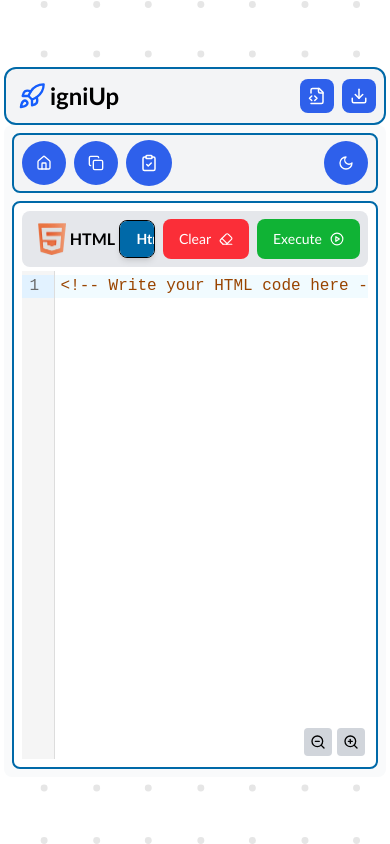
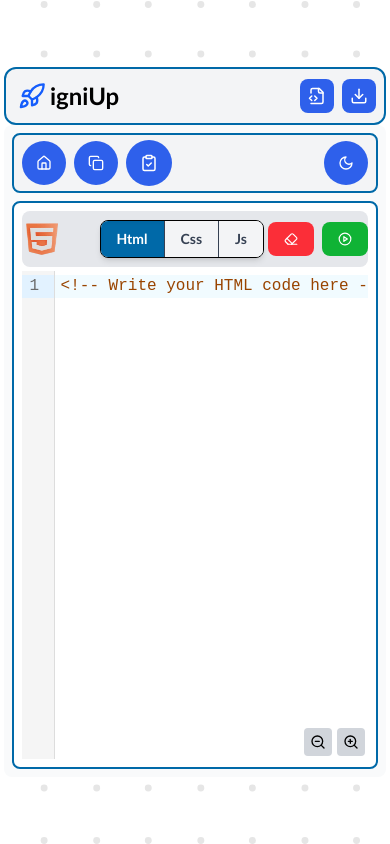
Before and after one commit to Atif-Muhammad/igniPulse-IDE, a React (Vite) app in the folder Frontend/: page /html in a window 390 px wide. Built offline with nearby package versions, Linux system fonts and the light colour scheme; no server answers.

Commit message:
set the issues

```diff
--- a/Frontend/src/Pages/HtmlIDE.jsx
+++ b/Frontend/src/Pages/HtmlIDE.jsx
@@ -172,12 +172,17 @@
       const container = document.getElementById(id);
       if (!container) return;
 
+      // Clear existing content
       container.innerHTML = "";
+
+      // Create new iframe
       const iframe = document.createElement("iframe");
       iframe.style.width = "100%";
       iframe.style.height = "100%";
+      iframe.style.border = "none";
       container.appendChild(iframe);
 
+      // Write content to iframe
       const doc = iframe.contentDocument || iframe.contentWindow.document;
       doc.open();
       doc.write(htmlString);
@@ -185,33 +190,31 @@
     });
   };
 
+  useEffect(() => {
+    // If output should be shown and we're on mobile
+    if (showOutput && window.innerWidth < 768) {
+      const mobileOutput = document.getElementById("outputDivMobile");
+      if (mobileOutput && mobileOutput.innerHTML === "") {
+        const content = getCombinedContent();
+        appendToOutputDivs(content);
+      }
+    }
+  }, [showOutput]);
+
   const handleRun = async () => {
     const content = getCombinedContent();
     clearOutput();
     setDisable(true);
     setLoading(true);
+
+    // Always show output on mobile when executing
+    if (window.innerWidth < 768) {
+      // Mobile breakpoint
       setShowOutput(true);
+    }
+
     setShouldRunCode(true);
-
-    // Update both regular output and modal output
     appendToOutputDivs(content);
-
-    // Also update modal content if open
-    if (isOutputModalOpen) {
-      const modalOutput = document.getElementById("outputModalContent");
-      if (modalOutput) {
-        modalOutput.innerHTML = "";
-        const iframe = document.createElement("iframe");
-        iframe.style.width = "100%";
-        iframe.style.height = "100%";
-        modalOutput.appendChild(iframe);
-
-        const doc = iframe.contentDocument || iframe.contentWindow.document;
-        doc.open();
-        doc.write(content);
-        doc.close();
-      }
-    }
   };
 
   const handleClose = () => {
@@ -574,7 +577,28 @@
     }
   };
 
-  const OutputModal = () => (
+  const OutputModal = () => {
+    // Get the current combined content
+    const content = getCombinedContent();
+
+    // Use useEffect to update the modal content when it opens
+    useEffect(() => {
+      const modalOutput = document.getElementById("outputModalContent");
+      if (modalOutput && content) {
+        modalOutput.innerHTML = "";
+        const iframe = document.createElement("iframe");
+        iframe.style.width = "100%";
+        iframe.style.height = "100%";
+        modalOutput.appendChild(iframe);
+
+        const doc = iframe.contentDocument || iframe.contentWindow.document;
+        doc.open();
+        doc.write(content);
+        doc.close();
+      }
+    }, [content, isOutputModalOpen]);
+
+    return (
       <div className="fixed inset-0 z-50 bg-black bg-opacity-75 flex items-center justify-center p-4">
         <div className="relative w-full h-full bg-white dark:bg-gray-800 rounded-lg overflow-hidden">
           <div className="absolute top-0 left-0 right-0 h-14 flex items-center justify-between px-4 bg-gray-200 dark:bg-gray-700">
@@ -595,6 +619,7 @@
         </div>
       </div>
     );
+  };
 
   return (
     <>
@@ -635,30 +660,34 @@
                   } rounded-lg p-2 gap-y-1`}
                 >
                   <div
-                    className={`w-full h-12 flex items-center justify-between gap-x-2 rounded-lg ${
+                    className={`w-full h-12 flex flex-row items-center justify-between gap-1  rounded-lg ${
                       darkTheme ? "bg-gray-700" : "bg-gray-200"
-                    } px-2 py-7`}
+                    } lg:px-2 py-7`}
                   >
-                    <div className="flex w-full md:w-1/3 items-center justify-start gap-x-1 px-2">
+                    {/* LEFT: Icon + Tab Name */}
+                    <div className="flex w-full md:w-1/3  items-center justify-start gap-x-2 px-1">
                       <img
                         src={getTabIcon()}
                         alt={activeTab}
                         className="w-8 h-8"
                       />
                       <p
-                        className={`font-black ${
+                        className={`font-black hidden lg:block ${
                           darkTheme ? "text-white" : "text-black"
                         }`}
                       >
                         {getTabName()}
                       </p>
                     </div>
+
+                    {/* CENTER: Tab Switcher */}
+                    <div className="flex justify-center">
                       <div className="flex border rounded-lg overflow-hidden shadow-md">
                         {["html", "css", "js"].map((tab, index) => (
                           <button
                             key={tab}
                             onClick={() => setActiveTab(tab)}
-                          className={`px-4 py-2 text-sm font-semibold capitalize transition-all duration-200 ease-in-out focus:outline-none focus:ring-2 focus:ring-offset-2 ${
+                            className={`lg:px-4 md:px-2 px-4 py-2 text-sm font-semibold capitalize transition-all duration-200 ease-in-out focus:outline-none focus:ring-2 focus:ring-offset-2 ${
                               activeTab === tab
                                 ? darkTheme
                                   ? "bg-blue-600 text-white shadow-inner"
@@ -666,29 +695,35 @@
                                 : darkTheme
                                 ? "bg-gray-700 text-gray-300 hover:bg-gray-600"
                                 : "bg-gray-100 text-gray-700 hover:bg-gray-200"
-                          }${index === 1 && "border-x"} `}
+                            } ${index === 1 ? "border-x" : ""}`}
                           >
                             {tab}
                           </button>
                         ))}
                       </div>
+                    </div>
 
+                    {/* RIGHT: Action Buttons */}
                     <div className="flex w-full md:w-1/3 items-center justify-end gap-x-2">
-                      {editorBtns.map((btn, index) => {
-                        return (
+                      {editorBtns.map((btn, index) => (
                         <Button
                           key={index}
-                            classNames={`cursor-pointer flex items-center justify-center gap-x-2 py-2.5 text-white font-bold ${
+                          classNames={`cursor-pointer flex items-center justify-center md:gap-x-2 py-2.5 text-white font-bold ${
                             btn.text === "Execute"
                               ? "bg-[#10B335] hover:bg-green-600"
                               : "bg-[#FB2E38] hover:bg-[#FB2E10]"
-                            } px-4 rounded-lg`}
+                          } lg:px-4 md:px-2 px-4 rounded-lg`}
                           action={btn.action}
-                            text={btn.text}
                           icon={btn.icon}
+                          text={
+                            <>
+                              <span className="hidden md:inline">
+                                {btn.text}
+                              </span>
+                            </>
+                          }
                         />
-                        );
-                      })}
+                      ))}
                     </div>
                   </div>
 
```
Lines whose indentation alone changed are shown as unchanged.
